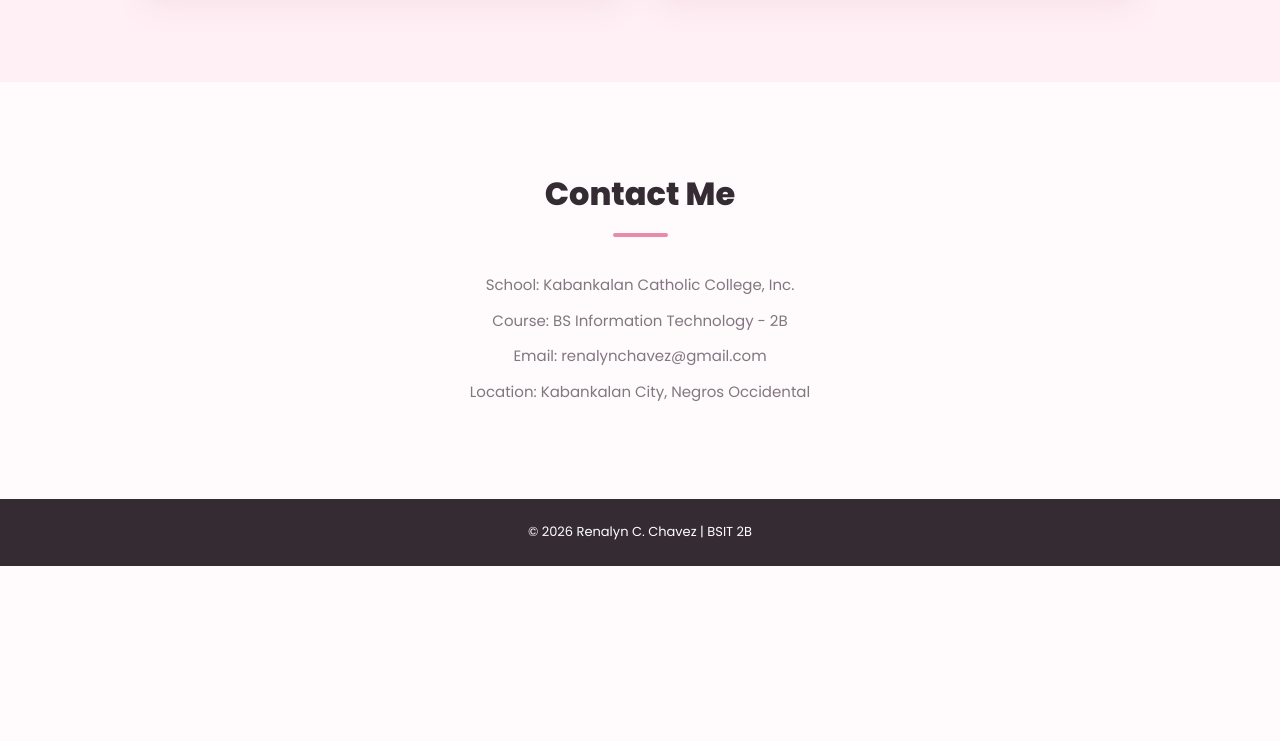
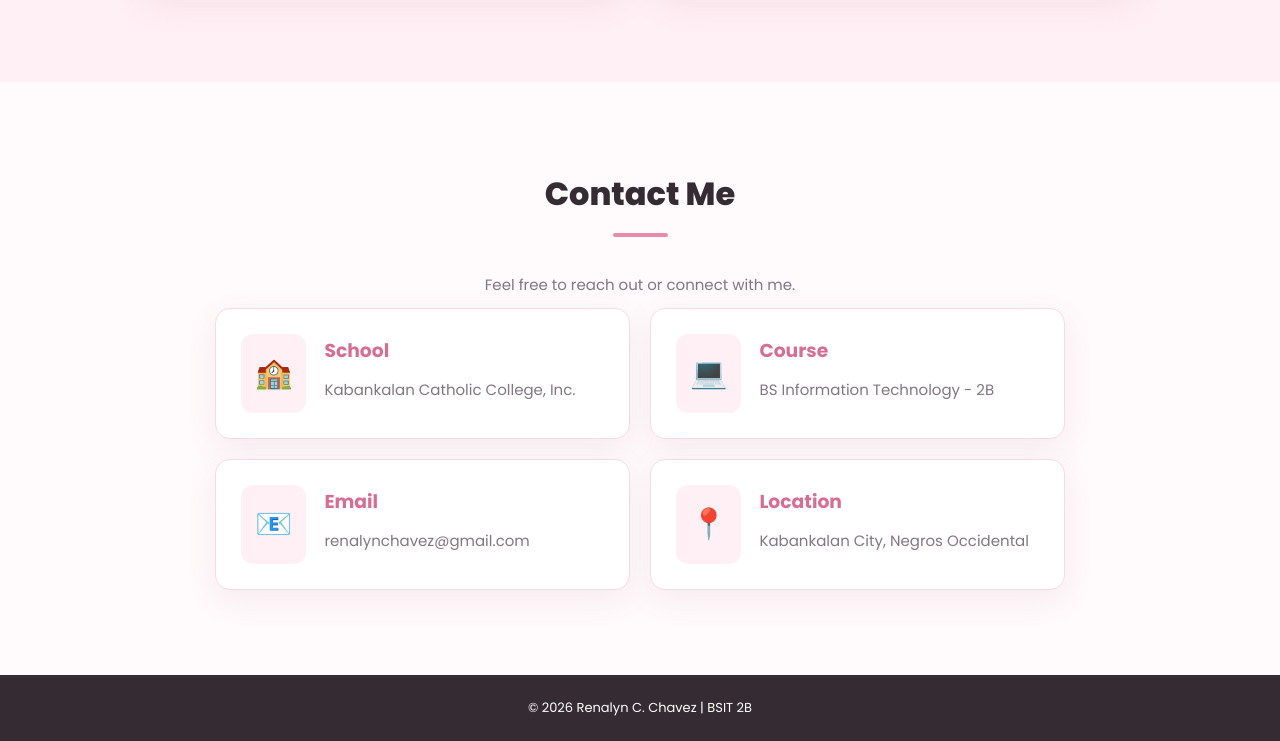
Before and after one commit to chavezcharena3-rgb/CHAVEZ-PROJECT-1, a plain HTML site: page index.html in a window 1280 px wide. Shown: the part 2617-3358 px from the top of the page. Before the commit the page ends 3183 px from the top, so only its background shows below. Drawn offline with Linux system fonts and the light colour scheme.

Commit message:
Redesign contact section with modern cards

```diff
--- a/index.html
+++ b/index.html
@@ -127,13 +127,52 @@
 
   </section>
 
-  <section id="contact">
+  <section id="contact" class="contact-section">
     <h2>Contact Me</h2>
-    <p>School: Kabankalan Catholic College, Inc.</p>
-    <p>Course: BS Information Technology - 2B</p>
-    <p>Email: renalynchavez@gmail.com</p>
-    <p>Location: Kabankalan City, Negros Occidental</p>
-  </section>
+    <p class="section-description">
+        Feel free to reach out or connect with me.
+    </p>
+
+    <div class="contact-container">
+
+        <div class="contact-card">
+            <span class="contact-icon">🏫</span>
+            <div>
+                <h3>School</h3>
+                <p>Kabankalan Catholic College, Inc.</p>
+            </div>
+        </div>
+
+        <div class="contact-card">
+            <span class="contact-icon">💻</span>
+            <div>
+                <h3>Course</h3>
+                <p>BS Information Technology - 2B</p>
+            </div>
+        </div>
+
+        <div class="contact-card">
+            <span class="contact-icon">📧</span>
+            <div>
+                <h3>Email</h3>
+                <p>
+                    <a href="mailto:renalynchavez@gmail.com">
+                        renalynchavez@gmail.com
+                    </a>
+                </p>
+            </div>
+        </div>
+
+        <div class="contact-card">
+            <span class="contact-icon">📍</span>
+            <div>
+                <h3>Location</h3>
+                <p>Kabankalan City, Negros Occidental</p>
+            </div>
+        </div>
+
+    </div>
+</section>
 
   <footer>
     <p>© 2026 Renalyn C. Chavez | BSIT 2B</p>
--- a/styles/style.css
+++ b/styles/style.css
@@ -541,3 +541,76 @@ footer {
         font-size: 27px;
     }
 }
+/* CONTACT SECTION */
+.contact-section {
+    text-align: center;
+}
+
+.section-description {
+    color: var(--muted);
+    margin-bottom: 35px;
+}
+
+.contact-container {
+    display: grid;
+    grid-template-columns: repeat(2, 1fr);
+    gap: 20px;
+    max-width: 850px;
+    margin: 0 auto;
+}
+
+.contact-card {
+    display: flex;
+    align-items: center;
+    gap: 18px;
+    padding: 25px;
+    background: var(--white);
+    border: 1px solid var(--border);
+    border-radius: 15px;
+    text-align: left;
+    box-shadow: var(--shadow);
+    transition: transform 0.3s ease, box-shadow 0.3s ease;
+}
+
+.contact-card:hover {
+    transform: translateY(-6px);
+    box-shadow: 0 12px 25px rgba(232, 139, 170, 0.18);
+}
+
+.contact-icon {
+    font-size: 30px;
+    background: var(--secondary);
+    padding: 14px;
+    border-radius: 12px;
+}
+
+.contact-card h3 {
+    color: var(--primary-dark);
+    margin-bottom: 6px;
+}
+
+.contact-card p {
+    color: var(--muted);
+    margin: 0;
+    overflow-wrap: anywhere;
+}
+
+.contact-card a {
+    color: var(--muted);
+    text-decoration: none;
+    transition: color 0.3s ease;
+}
+
+.contact-card a:hover {
+    color: var(--primary-dark);
+}
+
+@media (max-width: 600px) {
+    .contact-container {
+        grid-template-columns: 1fr;
+    }
+
+    .contact-card {
+        padding: 20px;
+    }
+}
```
